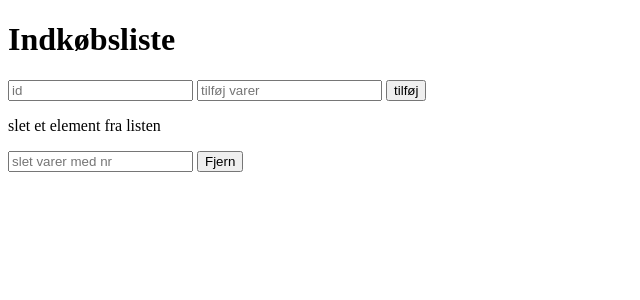
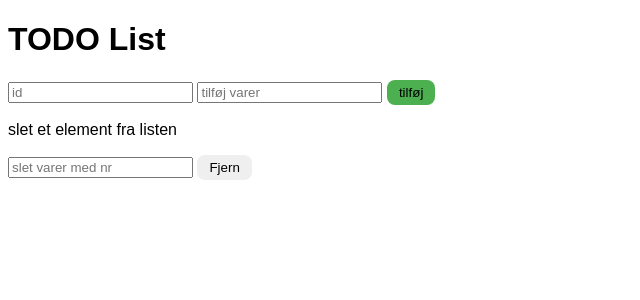
Before and after one commit to SAP007/02324_F2020_lektion_10_to_lektion_12, a web app: page / in a window 1280 px wide. Shown: the top 300 px of the page, without its empty margins (0-640 px from the left). Run offline with its HTML, style and script files only (its server is not run), Linux system fonts and the light colour scheme; data that the repository does not hold is empty.

Commit message:
Check for unique id, stylesheet

```diff
--- a/11_5_lektion_11/web/TodoFunc.js
+++ b/11_5_lektion_11/web/TodoFunc.js
@@ -23,10 +23,13 @@ function createTodoElement(){
         url: 'rest/todo/form',
         method: 'POST',
         contentType: "application/json",
+        dataType : "text",
         data : data,
         success: function (data) {
-            alert(JSON.stringify(data));
+            alert((data));
             loadList();
+
+         $('form[name="createTodoFrom"]')[0].reset();
         },
         error: function (jqXHR, textStatus, errorThrown) {
             alert(jqXHR.responseText);
@@ -37,8 +40,8 @@ function createTodoElement(){
 function createTodoHTML(todoElem) {
     var id = todoElem.id;
     var name = todoElem.todo;
-   return '<li>'+ id +"     "+  name + '</li>' + '<button onclick="deleteTodo(' + id + ');">slet</button>';
-
+   return  ' <li>' + '<div id="todoCon">'+ id +"  "+  name  + '<button class="btn" id="deleteBtn" onclick="deleteTodo(' + id + ');"> slet </button>' +
+       '<input type="checkbox" value="completed">' + '</li>' + '</div>' ;
 }
 
 function loadList() {
--- a/11_5_lektion_11/web/index.html
+++ b/11_5_lektion_11/web/index.html
@@ -2,30 +2,30 @@
 <html>
 <head>
     <meta charset="utf-8" />
-    <title>Indkøbsliste List</title>
+    <title>TODO List</title>
     <script src="https://ajax.googleapis.com/ajax/libs/jquery/3.4.1/jquery.min.js"></script>
     <script type="text/javascript" src="jquery.serialize-object.js"> </script>
     <script type="text/javascript" src="jquery.serialize-object.js"></script>
     <script src="TodoFunc.js"></script>
+    <link rel="stylesheet" type="text/css" href="style.css">
+
 </head>
 <body>
 
-<h1>Indkøbsliste</h1>
+<h1>TODO List</h1>
 
-<form id="createTodoForm">
+<form id="createTodoForm" name="createTodoFrom">
     <input type="number" id="id" name="id" placeholder="id">
     <input type="text" id="add_item" name="tilføj" placeholder="tilføj varer">
-    <button type="button" id="updateKnap" onclick="createTodoElement();"> tilføj </button>
+    <button class="btn" type="button" id="updateKnap" onclick="createTodoElement();"> tilføj </button>
 </form>
 
-
     <ol id="modify_list">
-
     </ol>
 
     <p>slet et element fra listen</p>
     <input type="text" id="remove_item" name="remove" placeholder="slet varer med nr">
-    <button type="button" id="sletKnap" >Fjern</button>
+    <button class ="btn" type="button" id="sletKnap" value="Reset form">Fjern</button>
 
 </body>
 
--- /dev/null
+++ b/11_5_lektion_11/web/style.css
@@ -0,0 +1,43 @@
+body{
+    font-family: Arial;
+}
+
+h1{
+    align-content: center;
+}
+
+#updateKnap{
+    background-color: #4CAF50;
+    border: none
+}
+
+#updateKnap:hover{
+    background-color: #3e8e41;
+}
+
+#updateKnap:after{
+
+}
+
+#todoCon{
+    margin: 10px;
+}
+
+.btn{
+    border-radius: 8px;
+    padding: 5px 12px 5px 12px;
+    border: none;
+}
+#deleteBtn{
+    margin: 10px;
+    background-color: #d72a20;
+
+}
+
+#deleteBtn:hover{
+    background-color: #ae0e1a;
+}
+
+#deleteBtn:after{
+
+}
```
Also changed, not shown: 11_5_lektion_11/src/main/java/data/TodoDAO.java (+8 -0 lines), 11_5_lektion_11/src/main/java/rest/TodoService.java (+7 -4 lines).
